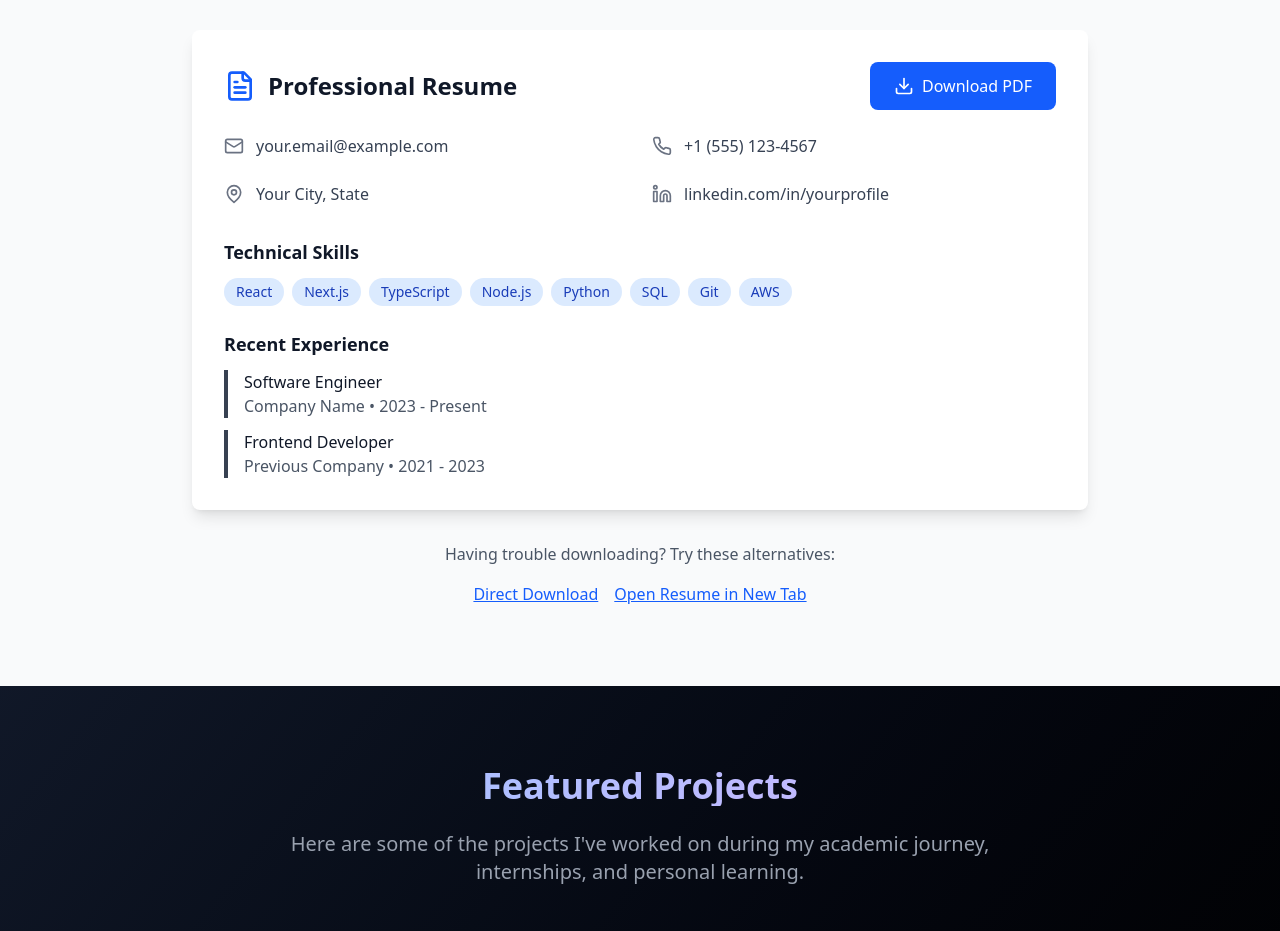
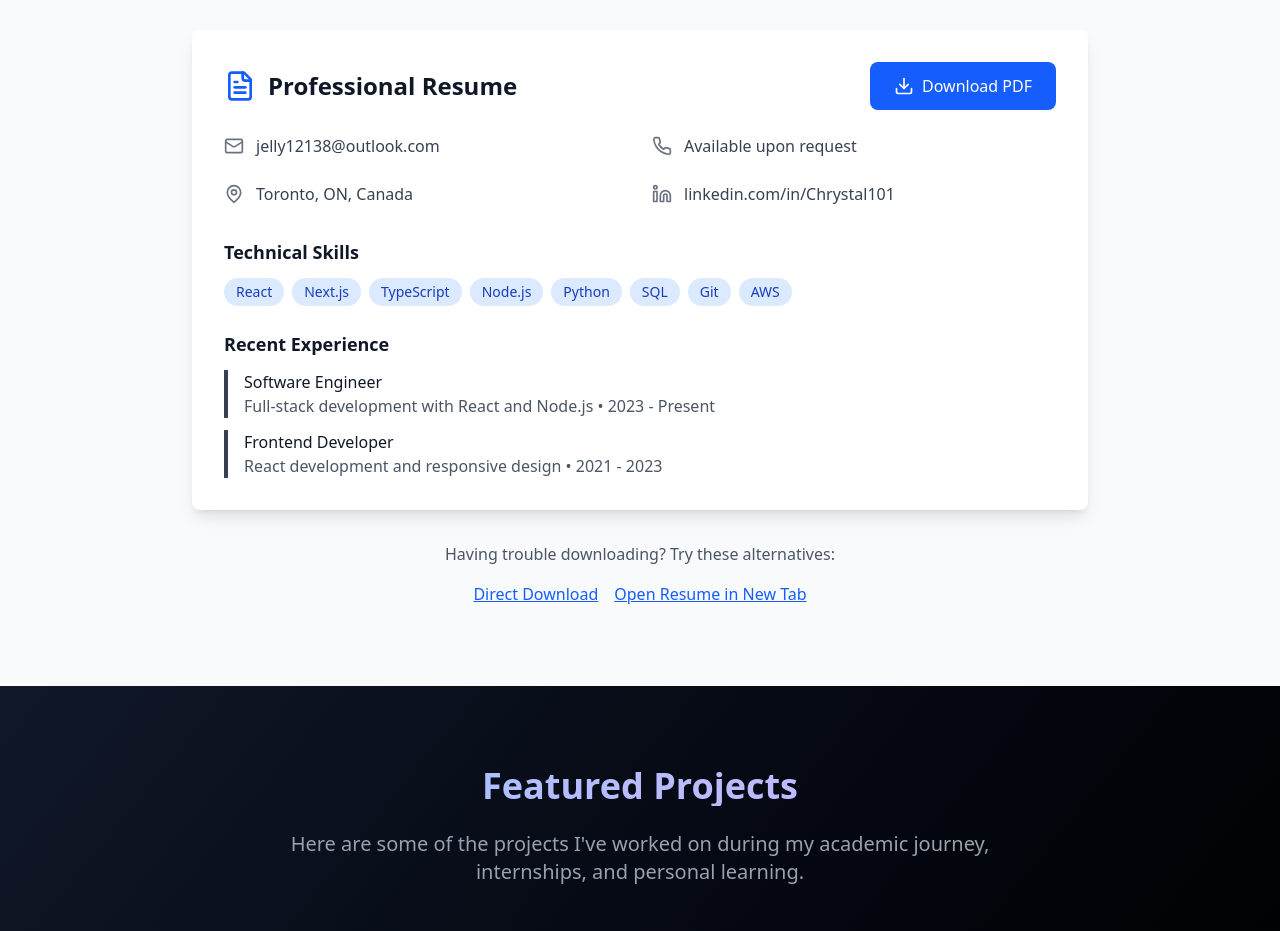
Before and after one commit to Chrystal101/my-portfolio, a Next.js app: page / in a window 1280 px wide. Shown: the part 4860-5791 px from the top of the page. Built offline with nearby package versions, Linux system fonts and the light colour scheme.

Commit message:
Clean up Resume component with professional styling and real contact info

```diff
--- a/src/components/Resume.tsx
+++ b/src/components/Resume.tsx
@@ -4,7 +4,7 @@ import { Download, FileText, Mail, Phone, MapPin, Linkedin, Github } from 'lucid
 
 const Resume = () => {
   const handleDownload = () => {
-    // Download the actual PDF resume file
+    // Download the resume PDF file
     const link = document.createElement('a');
     link.href = '/resume/Chrystal_Resume.pdf';
     link.download = 'Chrystal_Resume.pdf';
@@ -17,6 +17,7 @@ const Resume = () => {
         <div className="text-center mb-16">
           <h2 className="text-4xl font-bold text-gray-900 mb-4">Resume</h2>
           <p className="text-xl text-gray-600">Download my professional resume</p>
+
         </div>
 
         <div className="max-w-4xl mx-auto">
@@ -40,19 +41,19 @@ const Resume = () => {
             <div className="grid grid-cols-1 md:grid-cols-2 gap-6 mb-8">
               <div className="flex items-center space-x-3">
                 <Mail className="w-5 h-5 text-gray-500" />
-                <span className="text-gray-700">your.email@example.com</span>
+                <span className="text-gray-700">jelly12138@outlook.com</span>
               </div>
               <div className="flex items-center space-x-3">
                 <Phone className="w-5 h-5 text-gray-500" />
-                <span className="text-gray-700">+1 (555) 123-4567</span>
+                <span className="text-gray-700">Available upon request</span>
               </div>
               <div className="flex items-center space-x-3">
                 <MapPin className="w-5 h-5 text-gray-500" />
-                <span className="text-gray-700">Your City, State</span>
+                <span className="text-gray-700">Toronto, ON, Canada</span>
               </div>
               <div className="flex items-center space-x-3">
                 <Linkedin className="w-5 h-5 text-gray-500" />
-                <span className="text-gray-700">linkedin.com/in/yourprofile</span>
+                <span className="text-gray-700">linkedin.com/in/Chrystal101</span>
               </div>
             </div>
 
@@ -77,11 +78,11 @@ const Resume = () => {
               <div className="space-y-3">
                 <div className="border-l-4 border-blue-600 pl-4">
                   <h5 className="font-medium text-gray-900">Software Engineer</h5>
-                  <p className="text-gray-600">Company Name • 2023 - Present</p>
+                  <p className="text-gray-600">Full-stack development with React and Node.js • 2023 - Present</p>
                 </div>
                 <div className="border-l-4 border-blue-600 pl-4">
                   <h5 className="font-medium text-gray-900">Frontend Developer</h5>
-                  <p className="text-gray-600">Previous Company • 2021 - 2023</p>
+                  <p className="text-gray-600">React development and responsive design • 2021 - 2023</p>
                 </div>
               </div>
             </div>
```
